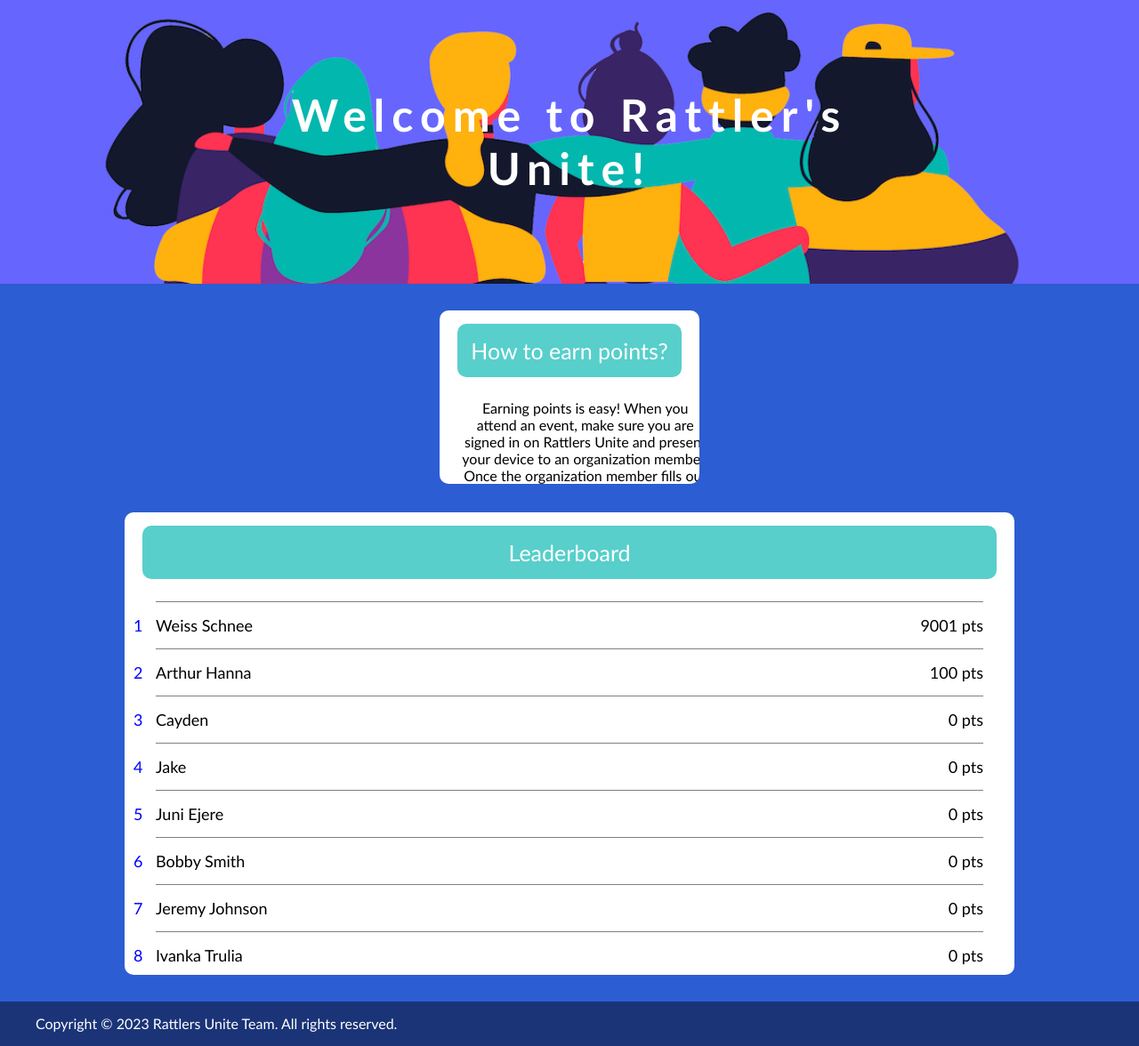
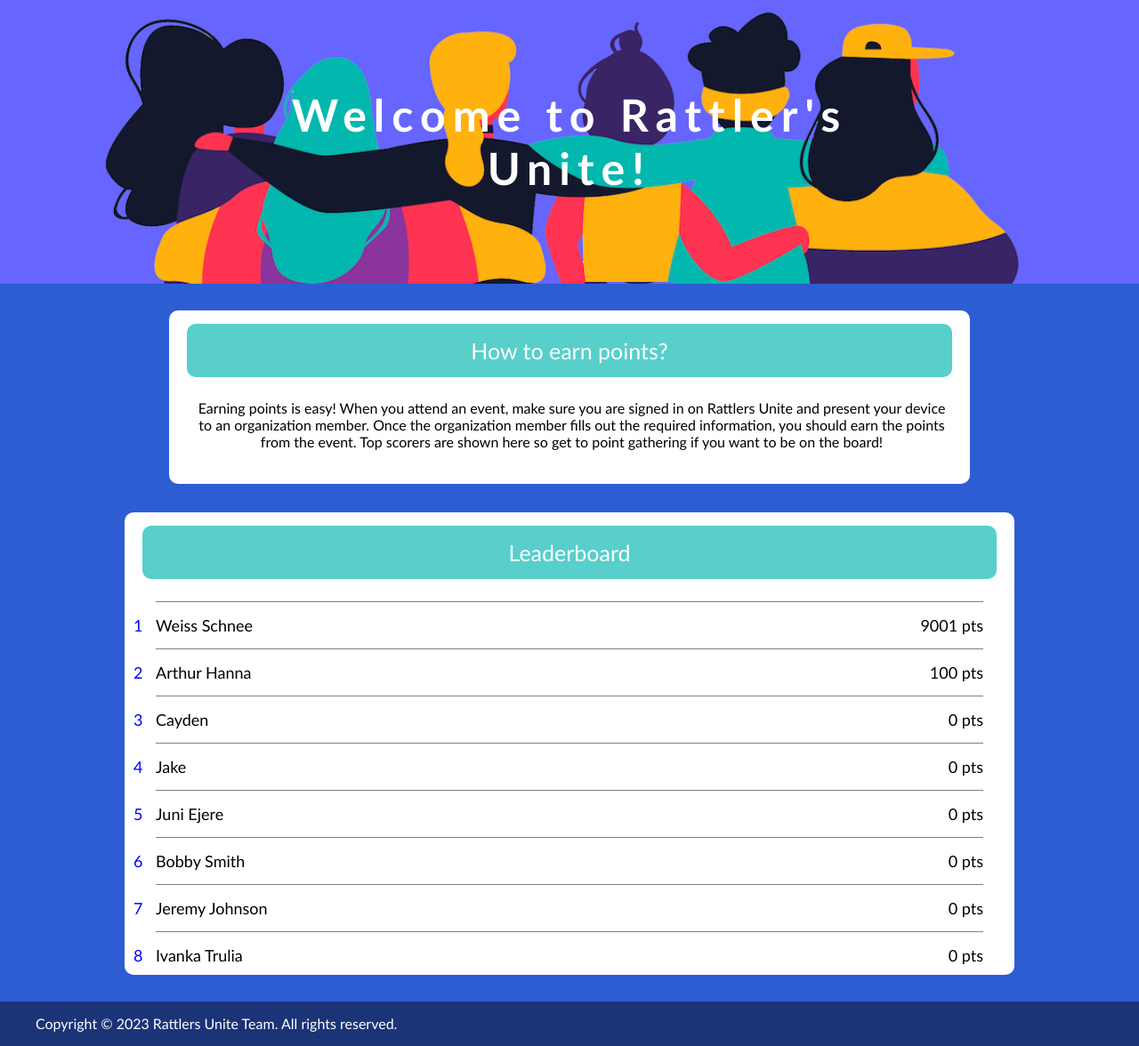
Before and after one commit to junie75/RattlersUnite-Website, a Flask app: page /leaderboards in a window 1280 px wide. Shown: the part 50-1226 px from the top of the page at 89% size. Run offline with Flask 3, Linux system fonts and the light colour scheme; data comes from the database, SQL or seed files in the repository.

Commit message:
repair css

```diff
--- a/static/css/base.css
+++ b/static/css/base.css
@@ -250,7 +250,7 @@ div.gridmenu a {
 
 .leaderboardTextCard{
     background-color: white;
-    max-width: 900px;
+    min-width: 900px;
     padding-bottom: 20px;
     margin: 30px auto 2px;
     border-radius: 10px;
```
